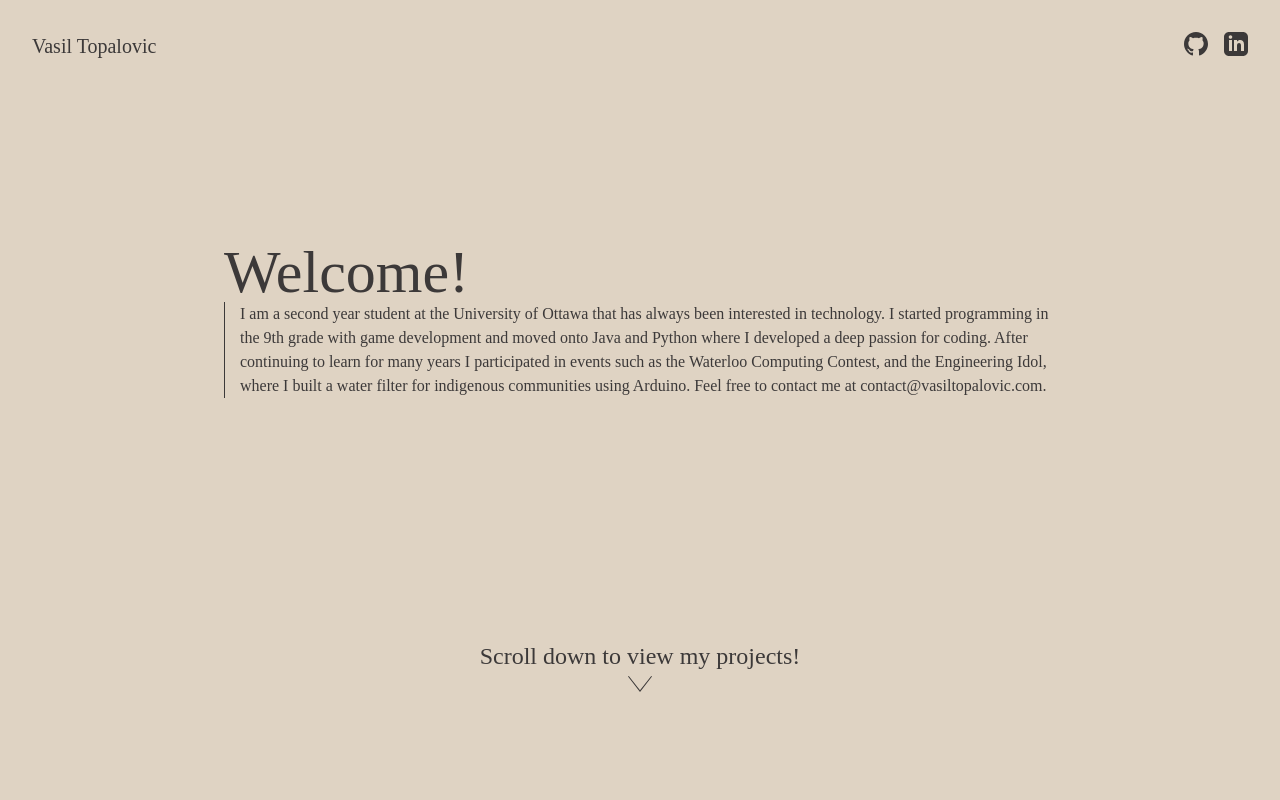
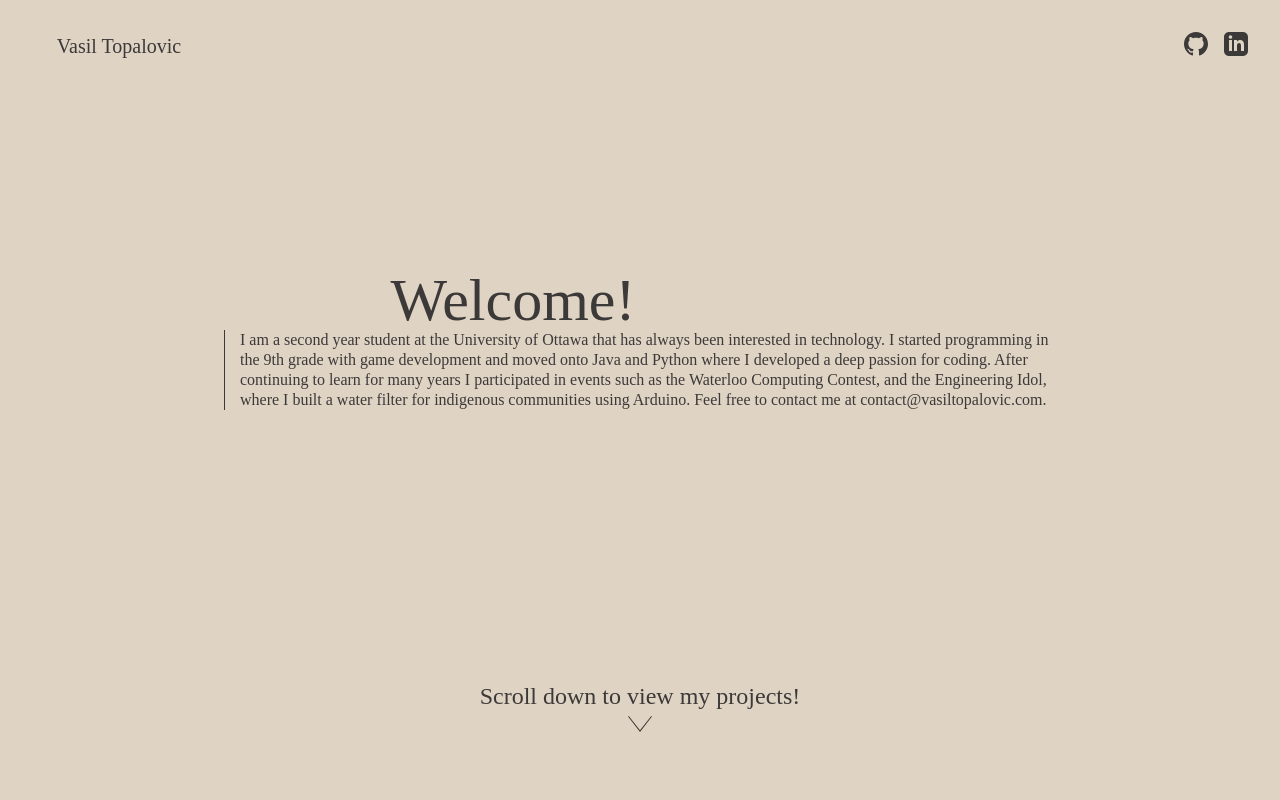
Before and after one commit to vasiltop/personal-website, a Nuxt app: page / in a window 1280 px wide. Shown: the top 800 px of the page. Built offline with nearby package versions, Linux system fonts and the light colour scheme.

Commit message:
feat: scroll animations

```diff
--- a/components/Navbar.vue
+++ b/components/Navbar.vue
@@ -3,8 +3,8 @@
 		<h1 class="text-xl">Vasil Topalovic</h1>
 
 		<div class="flex ml-auto gap-4">
-			<NuxtLink to="https://github.com/vasiltop" target="_blank"
-				><svg
+			<SvgLink link="https://github.com/vasiltop">
+				<svg
 					xmlns="http://www.w3.org/2000/svg"
 					width="24"
 					height="24"
@@ -15,11 +15,9 @@
 						d="M12 0c-6.626 0-12 5.373-12 12 0 5.302 3.438 9.8 8.207 11.387.599.111.793-.261.793-.577v-2.234c-3.338.726-4.033-1.416-4.033-1.416-.546-1.387-1.333-1.756-1.333-1.756-1.089-.745.083-.729.083-.729 1.205.084 1.839 1.237 1.839 1.237 1.07 1.834 2.807 1.304 3.492.997.107-.775.418-1.305.762-1.604-2.665-.305-5.467-1.334-5.467-5.931 0-1.311.469-2.381 1.236-3.221-.124-.303-.535-1.524.117-3.176 0 0 1.008-.322 3.301 1.23.957-.266 1.983-.399 3.003-.404 1.02.005 2.047.138 3.006.404 2.291-1.552 3.297-1.23 3.297-1.23.653 1.653.242 2.874.118 3.176.77.84 1.235 1.911 1.235 3.221 0 4.609-2.807 5.624-5.479 5.921.43.372.823 1.102.823 2.222v3.293c0 .319.192.694.801.576 4.765-1.589 8.199-6.086 8.199-11.386 0-6.627-5.373-12-12-12z"
 					></path>
 				</svg>
-			</NuxtLink>
-			<NuxtLink
-				to="https://www.linkedin.com/in/vasil-topalovic/"
-				target="_blank"
-			>
+			</SvgLink>
+
+			<SvgLink link="https://www.linkedin.com/in/vasil-topalovic/">
 				<svg
 					xmlns="http://www.w3.org/2000/svg"
 					width="24"
@@ -31,7 +29,7 @@
 						d="M19 0h-14c-2.761 0-5 2.239-5 5v14c0 2.761 2.239 5 5 5h14c2.762 0 5-2.239 5-5v-14c0-2.761-2.238-5-5-5zm-11 19h-3v-11h3v11zm-1.5-12.268c-.966 0-1.75-.79-1.75-1.764s.784-1.764 1.75-1.764 1.75.79 1.75 1.764-.783 1.764-1.75 1.764zm13.5 12.268h-3v-5.604c0-3.368-4-3.113-4 0v5.604h-3v-11h3v1.765c1.396-2.586 7-2.777 7 2.476v6.759z"
 					></path>
 				</svg>
-			</NuxtLink>
+			</SvgLink>
 		</div>
 	</nav>
 </template>
--- /dev/null
+++ b/components/SvgLink.vue
@@ -0,0 +1,13 @@
+<script setup lang="ts">
+defineProps<{ link: string }>();
+</script>
+
+<template>
+	<NuxtLink
+		:to="link"
+		target="_blank"
+		class="hover:scale-110 duration-300 transition-all"
+	>
+		<slot />
+	</NuxtLink>
+</template>
--- a/pages/index.css
+++ b/pages/index.css
@@ -32,6 +32,22 @@
 .fade-intro-delay {
 	animation: fade-intro 3s ease forwards;
 	animation-delay: 2s;
+}
+
+h1 {
+	animation: left-slide 2s linear both;
+	animation-timeline: view();
+	animation-range: 0% 1%;
+}
+
+@keyframes left-slide {
+	0% {
+		transform: translateX(-100%);
+	}
+
+	100% {
+		transform: translateX(20%);
+	}
 }
 
 html,
@@ -79,3 +95,7 @@ h3 {
 	border-width: 0 0 0 1px;
 	padding-left: 15px;
 }
+
+svg:hover {
+	@apply fill-neutral-600;
+}
--- a/pages/index.vue
+++ b/pages/index.vue
@@ -58,10 +58,13 @@ const projects: Project[] = [
 	<Navbar></Navbar>
 
 	<section class="flex flex-col items-center fade-intro-delay opacity-0">
-		<div class="basis-4/5 flex flex-col justify-center px-24 max-w-5xl py-16">
-			<h1 class="text-6xl">Welcome!</h1>
-
-			<p class="border-gradient">
+		<div
+			class="basis-4/5 flex flex-col justify-center px-24 max-w-5xl my-5 overflow-y-hidden"
+		>
+			<h1 class="lg:text-6xl md:text-5xl text-3xl">Welcome!</h1>
+			<p
+				class="border-gradient lg:leading-5 md:leading-4 leading-4 min-w-[20em]"
+			>
 				I am a second year student at the University of Ottawa that has always
 				been interested in technology. I started programming in the 9th grade
 				with game development and moved onto Java and Python where I developed a
@@ -99,7 +102,7 @@ const projects: Project[] = [
 	>
 		<h1 class="text-6xl p-4">{{ project.name }}</h1>
 		<div class="flex gap-2 p-4">
-			<NuxtLink :to="project.github" target="_blank">
+			<SvgLink :link="project.github">
 				<svg
 					xmlns="http://www.w3.org/2000/svg"
 					width="24"
@@ -111,11 +114,12 @@ const projects: Project[] = [
 						d="M12 0c-6.626 0-12 5.373-12 12 0 5.302 3.438 9.8 8.207 11.387.599.111.793-.261.793-.577v-2.234c-3.338.726-4.033-1.416-4.033-1.416-.546-1.387-1.333-1.756-1.333-1.756-1.089-.745.083-.729.083-.729 1.205.084 1.839 1.237 1.839 1.237 1.07 1.834 2.807 1.304 3.492.997.107-.775.418-1.305.762-1.604-2.665-.305-5.467-1.334-5.467-5.931 0-1.311.469-2.381 1.236-3.221-.124-.303-.535-1.524.117-3.176 0 0 1.008-.322 3.301 1.23.957-.266 1.983-.399 3.003-.404 1.02.005 2.047.138 3.006.404 2.291-1.552 3.297-1.23 3.297-1.23.653 1.653.242 2.874.118 3.176.77.84 1.235 1.911 1.235 3.221 0 4.609-2.807 5.624-5.479 5.921.43.372.823 1.102.823 2.222v3.293c0 .319.192.694.801.576 4.765-1.589 8.199-6.086 8.199-11.386 0-6.627-5.373-12-12-12z"
 					></path>
 				</svg>
-			</NuxtLink>
-			<NuxtLink v-if="project.website" :to="project.website" target="_blank">
+			</SvgLink>
+			<SvgLink v-if="project.website" :link="project.website">
 				<svg
 					width="24"
 					height="24"
+					class="hover:scale-110 duration-300 transition-all"
 					fill="#3c3939"
 					xmlns="http://www.w3.org/2000/svg"
 					fill-rule="evenodd"
@@ -125,7 +129,7 @@ const projects: Project[] = [
 						d="M12 0c6.623 0 12 5.377 12 12s-5.377 12-12 12-12-5.377-12-12 5.377-12 12-12m2.557 16h-5.115c.546 2.46 1.441 4.114 2.558 5.744 1.194-1.741 2.041-3.41 2.557-5.744m-7.157 0h-4.567c1.236 2.825 3.704 4.972 6.755 5.716-1.048-1.733-1.783-3.658-2.188-5.716m13.767 0h-4.567c-.391 1.988-1.095 3.887-2.175 5.694 3.012-.763 5.517-2.895 6.742-5.694m-14.005-6h-4.962c-.267 1.313-.267 2.685 0 4h4.915c-.119-1.329-.101-2.672.047-4m7.661 0h-5.647c-.165 1.326-.185 2.672-.053 4h5.753c.133-1.328.111-2.673-.053-4m6.977 0h-4.963c.148 1.328.166 2.671.048 4h4.915c.26-1.285.273-2.648 0-4m-12.156-7.729c-3.077.732-5.567 2.886-6.811 5.729h4.653c.435-2.042 1.178-3.985 2.158-5.729m2.355-.048c-1.089 1.77-1.91 3.453-2.463 5.777h4.927c-.534-2.246-1.337-3.948-2.464-5.777m2.368.069c1.013 1.812 1.733 3.76 2.146 5.708h4.654c-1.232-2.816-3.762-4.958-6.8-5.708"
 					/>
 				</svg>
-			</NuxtLink>
+			</SvgLink>
 		</div>
 		<div
 			class="w-4/6 h-4/6 flex flex-col rounded-lg overflow-hidden background-card"
```
